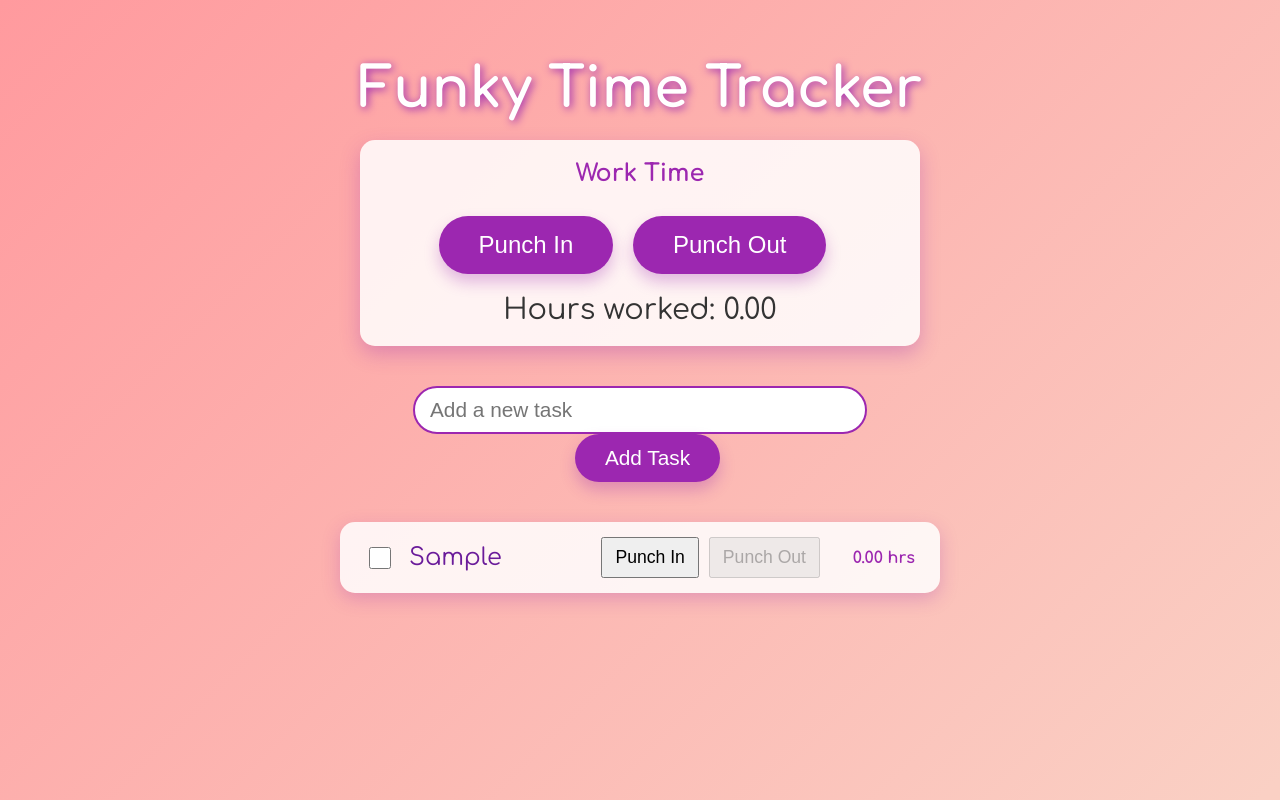
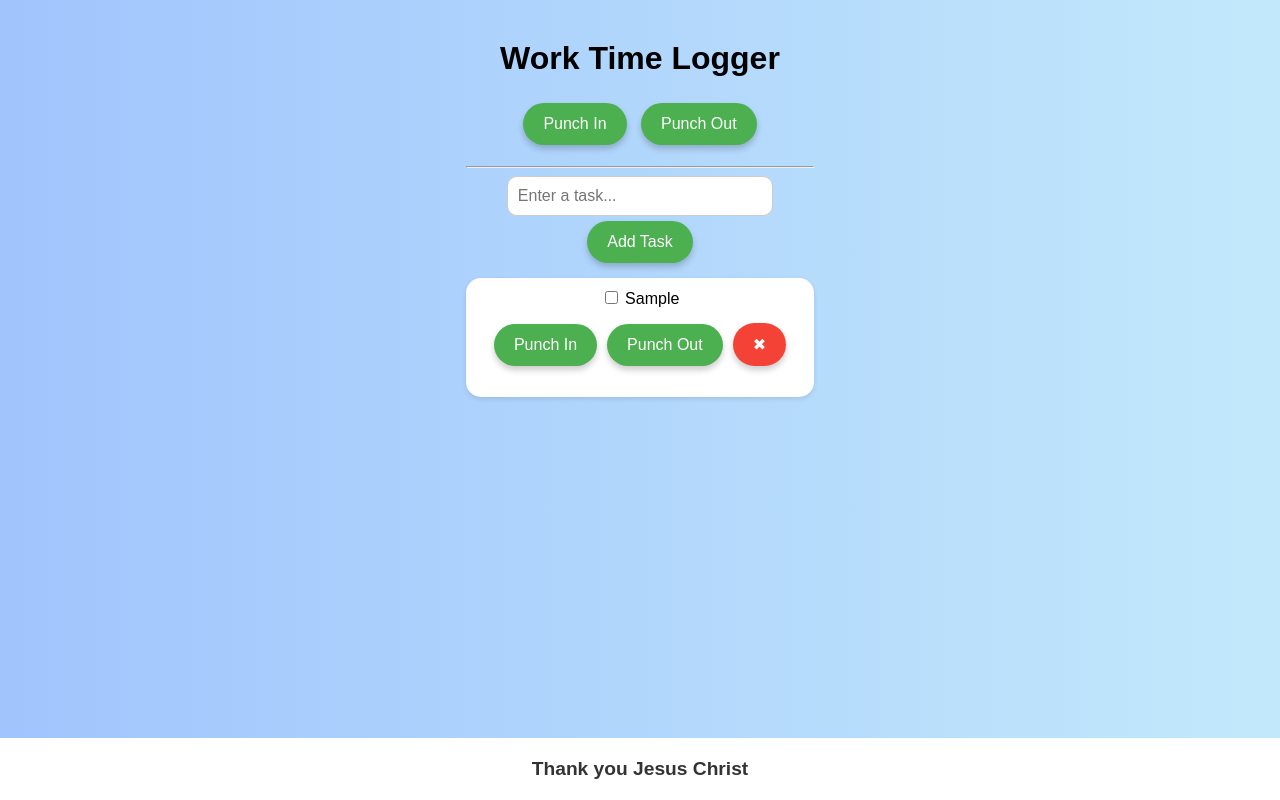
Before and after one commit to H4h4h4ha/My-App-Dev, a website: page public/index.html in a window 1280 px wide. Both pictures are taken after typing "Sample" into the empty fields and a click on the button "Add Task". Drawn offline with Linux system fonts and the light colour scheme.

Commit message:
Add files via upload

```diff
--- a/public/index.html
+++ b/public/index.html
@@ -2,381 +2,172 @@
 <html lang="en">
 <head>
   <meta charset="UTF-8" />
-<meta name="viewport" content="width=device-width, initial-scale=1, maximum-scale=1" />
-<title>Funky Time Tracker with Tasks</title>
+  <meta name="viewport" content="width=device-width, initial-scale=1.0"/>
+  <title>Time Logger</title>
   <style>
-  @import url('https://fonts.googleapis.com/css2?family=Comfortaa:wght@400;700&display=swap');
-
-  html, body {
-    height: 100%;
+    body {
+      font-family: Arial, sans-serif;
+      text-align: center;
+      background: linear-gradient(to right, #a1c4fd, #c2e9fb);
       margin: 0;
-    font-family: 'Comfortaa', cursive, sans-serif;
-    background: linear-gradient(135deg, #ff9a9e 0%, #fad0c4 99%, #fad0c4 100%);
-    color: #333;
-  }
-
-  body {
+      padding: 0;
+      min-height: 100vh;
       display: flex;
       flex-direction: column;
-    justify-content: flex-start;
-    align-items: center;
-    text-align: center;
-    min-height: 100vh;
-    padding: 20px;
-    box-sizing: border-box;
     }
 
     h1 {
-    font-size: 3.5rem;
-    margin-bottom: 20px;
-    color: #fff;
-    text-shadow: 2px 2px 8px #9c27b0;
+      margin-top: 20px;
     }
 
-  /* Work punch area */
-  #work-punch {
-    background: rgba(255 255 255 / 0.85);
-    border-radius: 15px;
-    padding: 20px 30px;
-    margin-bottom: 40px;
-    max-width: 500px;
-    width: 100%;
-    box-shadow: 0 8px 20px rgba(156, 39, 176, 0.3);
+    .container {
+      flex: 1;
+      padding: 20px;
+      max-width: 600px;
+      margin: auto;
+      overflow-y: auto;
     }
 
-  #work-punch h2 {
-    margin-top: 0;
-    color: #9c27b0;
+    button {
+      padding: 12px 20px;
+      margin: 5px;
+      border: none;
+      border-radius: 25px;
+      background-color: #4CAF50;
+      color: white;
+      font-size: 1em;
+      box-shadow: 0 4px 6px rgba(0,0,0,0.2);
+      cursor: pointer;
+      transition: all 0.2s ease-in-out;
     }
 
-  .btn {
-    background: #9c27b0;
-    border: none;
-    border-radius: 30px;
-    color: white;
-    padding: 15px 40px;
-    font-size: 1.5rem;
-    margin: 10px 15px 10px 0;
-    cursor: pointer;
-    box-shadow: 0 8px 15px rgba(156, 39, 176, 0.3);
-    transition: all 0.3s ease;
-    user-select: none;
-    min-width: 140px;
+    button:hover {
+      background-color: #45a049;
+      transform: scale(1.05);
     }
 
-  .btn:hover {
-    background: #7b1fa2;
-    box-shadow: 0 15px 20px rgba(123, 31, 162, 0.6);
-    transform: translateY(-3px);
+    input[type="text"] {
+      padding: 10px;
+      font-size: 1em;
+      border-radius: 10px;
+      border: 1px solid #ccc;
+      width: 70%;
     }
 
-  .btn:active {
-    background: #6a1b9a;
-    box-shadow: 0 5px 10px rgba(106, 27, 154, 0.7);
-    transform: translateY(1px);
+    .task {
+      background: white;
+      border-radius: 15px;
+      padding: 10px;
+      margin: 10px 0;
+      box-shadow: 0 2px 5px rgba(0,0,0,0.1);
     }
 
-  .btn:focus {
-    outline: none;
-    box-shadow: 0 0 12px 4px #e1bee7;
+    .task-actions {
+      margin-top: 10px;
     }
 
-  #work-hours {
-    font-size: 1.8rem;
-    margin-top: 10px;
+    .footer {
+      text-align: center;
+      padding: 20px;
+      font-weight: bold;
+      font-size: 1.2em;
+      background: #fff;
       color: #333;
-  }
-
-  /* Task input */
-  #task-input-section {
-    margin-bottom: 40px;
-    max-width: 600px;
-    width: 100%;
-  }
-
-  #task-input-section input[type="text"] {
-    width: 70%;
-    font-size: 1.3rem;
-    padding: 10px 15px;
-    border-radius: 30px;
-    border: 2px solid #9c27b0;
-    outline: none;
-    transition: border-color 0.3s ease;
-  }
-
-  #task-input-section input[type="text"]:focus {
-    border-color: #7b1fa2;
-  }
-
-  #add-task-btn {
-    background: #9c27b0;
-    border: none;
-    border-radius: 30px;
-    color: white;
-    padding: 12px 30px;
-    font-size: 1.3rem;
-    cursor: pointer;
-    margin-left: 15px;
-    box-shadow: 0 8px 15px rgba(156, 39, 176, 0.3);
-    transition: all 0.3s ease;
-    user-select: none;
-  }
-
-  #add-task-btn:hover {
-    background: #7b1fa2;
-  }
-
-  #add-task-btn:active {
-    background: #6a1b9a;
-    transform: translateY(1px);
-  }
-
-  /* Task list */
-  #task-list {
-    max-width: 600px;
-    width: 100%;
-  }
-
-  .task-item {
-    background: rgba(255 255 255 / 0.85);
-    border-radius: 15px;
-    padding: 15px 25px;
-    margin-bottom: 15px;
-    box-shadow: 0 6px 18px rgba(156, 39, 176, 0.25);
-    display: flex;
-    align-items: center;
-    justify-content: space-between;
-  }
-
-  .task-info {
-    display: flex;
-    align-items: center;
-    gap: 15px;
-    flex: 1;
-  }
-
-  .task-info input[type="checkbox"] {
-    width: 22px;
-    height: 22px;
-    cursor: pointer;
-  }
-
-  .task-name {
-    font-size: 1.5rem;
-    color: #6a1b9a;
-    flex: 1;
-    text-align: left;
-    user-select: none;
-  }
-
-  .task-buttons {
-    display: flex;
-    gap: 10px;
-  }
-
-  .task-buttons button {
-    min-width: 90px;
-    padding: 8px 12px;
-    font-size: 1.1rem;
-  }
-
-  .task-hours {
-    margin-left: 15px;
-    font-weight: 700;
-    color: #9c27b0;
-    min-width: 80px;
-    text-align: right;
-    user-select: none;
-  }
-
-  /* Responsive */
-  @media (max-width: 480px) {
-    h1 {
-      font-size: 2.8rem;
-    }
-
-    #work-punch, #task-list, #task-input-section {
-      max-width: 100%;
-      padding: 10px 15px;
-    }
-
-    .btn {
-      font-size: 1.3rem;
-      padding: 12px 30px;
-      min-width: 120px;
-      margin: 8px 8px 8px 0;
-    }
-
-    .task-item {
-      flex-direction: column;
-      align-items: flex-start;
-      gap: 10px;
-    }
-
-    .task-buttons {
-      width: 100%;
-      justify-content: flex-start;
-    }
-
-    .task-hours {
-      text-align: left;
-      margin-left: 0;
-    }
     }
   </style>
 </head>
 <body>
+  <div class="container">
+    <h1>Work Time Logger</h1>
 
-  <h1>Funky Time Tracker</h1>
+    <div>
+      <button onclick="punch('in')">Punch In</button>
+      <button onclick="punch('out')">Punch Out</button>
+      <p id="workTime"></p>
+    </div>
 
-  <!-- Work Punch Section -->
-  <section id="work-punch">
-    <h2>Work Time</h2>
-    <button class="btn" id="work-punch-in">Punch In</button>
-    <button class="btn" id="work-punch-out" disabled>Punch Out</button>
-    <div id="work-hours">Hours worked: 0.00</div>
-  </section>
+    <hr />
 
-  <!-- Task input -->
-  <section id="task-input-section">
-    <input type="text" id="new-task-name" placeholder="Add a new task" />
-    <button id="add-task-btn">Add Task</button>
-  </section>
+    <div>
+      <input type="text" id="taskInput" placeholder="Enter a task..." />
+      <button onclick="addTask()">Add Task</button>
+    </div>
 
-  <!-- Task list -->
-  <section id="task-list"></section>
+    <div id="taskList"></div>
+  </div>
+
+  <div class="footer">Thank you Jesus Christ</div>
 
   <script>
-  // ----------- Work Time Punch Logic ------------
+    let workStartTime = null;
 
-  let workPunchInTime = null;
-  let totalWorkHours = 0;
+    function punch(type) {
+      const now = new Date();
+      if (type === 'in') {
+        workStartTime = now;
+        document.getElementById('workTime').innerText = "Punched in at " + now.toLocaleTimeString();
+      } else if (type === 'out' && workStartTime) {
+        const diffMs = now - workStartTime;
+        const hours = (diffMs / (1000 * 60 * 60)).toFixed(2);
+        document.getElementById('workTime').innerText = `Total work time: ${hours} hours`;
+        workStartTime = null;
+      }
+    }
 
-  const workPunchInBtn = document.getElementById('work-punch-in');
-  const workPunchOutBtn = document.getElementById('work-punch-out');
-  const workHoursDisplay = document.getElementById('work-hours');
+    function addTask() {
+      const taskInput = document.getElementById('taskInput');
+      const taskText = taskInput.value.trim();
+      if (taskText === '') return;
 
-  workPunchInBtn.addEventListener('click', () => {
-    workPunchInTime = new Date();
-    workPunchInBtn.disabled = true;
-    workPunchOutBtn.disabled = false;
-  });
+      const taskDiv = document.createElement('div');
+      taskDiv.className = 'task';
 
-  workPunchOutBtn.addEventListener('click', () => {
-    if (!workPunchInTime) return;
-    const now = new Date();
-    const diffMs = now - workPunchInTime;
-    const diffHours = diffMs / (1000 * 60 * 60);
-    totalWorkHours += diffHours;
-    workHoursDisplay.textContent = `Hours worked: ${totalWorkHours.toFixed(2)}`;
-    workPunchInTime = null;
-    workPunchInBtn.disabled = false;
-    workPunchOutBtn.disabled = true;
-  });
-
-  // ----------- Task List Logic ------------
-
-  const taskListEl = document.getElementById('task-list');
-  const addTaskBtn = document.getElementById('add-task-btn');
-  const newTaskInput = document.getElementById('new-task-name');
-
-  // Store tasks in this array
-  // Each task = { id, name, punchIn: Date|null, totalHours: number, completed: boolean }
-  let tasks = [];
-
-  // Render tasks list
-  function renderTasks() {
-    taskListEl.innerHTML = '';
-    tasks.forEach(task => {
-      const taskEl = document.createElement('div');
-      taskEl.className = 'task-item';
-
-      const infoEl = document.createElement('div');
-      infoEl.className = 'task-info';
-
-      // Checkbox
       const checkbox = document.createElement('input');
       checkbox.type = 'checkbox';
-      checkbox.checked = task.completed;
-      checkbox.addEventListener('change', () => {
-        task.completed = checkbox.checked;
-      });
 
-      // Task name
-      const nameEl = document.createElement('div');
-      nameEl.className = 'task-name';
-      nameEl.textContent = task.name;
+      const label = document.createElement('label');
+      label.innerText = ' ' + taskText;
 
-      infoEl.appendChild(checkbox);
-      infoEl.appendChild(nameEl);
+      const punchInBtn = document.createElement('button');
+      punchInBtn.innerText = 'Punch In';
+      const punchOutBtn = document.createElement('button');
+      punchOutBtn.innerText = 'Punch Out';
 
-      // Buttons container
-      const btnsEl = document.createElement('div');
-      btnsEl.className = 'task-buttons';
+      const timeDisplay = document.createElement('p');
 
-      // Punch In button
-      const punchInBtn = document.createElement('button');
-      punchInBtn.textContent = 'Punch In';
-      punchInBtn.disabled = task.punchIn !== null;
-      punchInBtn.addEventListener('click', () => {
-        if (task.punchIn === null) {
-          task.punchIn = new Date();
-          punchInBtn.disabled = true;
-          punchOutBtn.disabled = false;
+      let taskStartTime = null;
+      punchInBtn.onclick = () => {
+        taskStartTime = new Date();
+        timeDisplay.innerText = 'Task started at ' + taskStartTime.toLocaleTimeString();
+      };
+      punchOutBtn.onclick = () => {
+        if (taskStartTime) {
+          const end = new Date();
+          const diff = (end - taskStartTime) / (1000 * 60 * 60);
+          timeDisplay.innerText = `Task duration: ${diff.toFixed(2)} hours`;
+          taskStartTime = null;
         }
-      });
+      };
 
-      // Punch Out button
-      const punchOutBtn = document.createElement('button');
-      punchOutBtn.textContent = 'Punch Out';
-      punchOutBtn.disabled = task.punchIn === null;
-      punchOutBtn.addEventListener('click', () => {
-        if (task.punchIn !== null) {
-          const now = new Date();
-          const diffMs = now - task.punchIn;
-          const diffHours = diffMs / (1000 * 60 * 60);
-          task.totalHours += diffHours;
-          task.punchIn = null;
-          punchInBtn.disabled = false;
-          punchOutBtn.disabled = true;
-          renderTasks(); // re-render to update hours
+      const closeBtn = document.createElement('button');
+      closeBtn.innerText = '✖';
+      closeBtn.style.background = '#f44336';
+      closeBtn.onclick = () => taskDiv.remove();
+
+      const actions = document.createElement('div');
+      actions.className = 'task-actions';
+      actions.appendChild(punchInBtn);
+      actions.appendChild(punchOutBtn);
+      actions.appendChild(closeBtn);
+
+      taskDiv.appendChild(checkbox);
+      taskDiv.appendChild(label);
+      taskDiv.appendChild(actions);
+      taskDiv.appendChild(timeDisplay);
+
+      document.getElementById('taskList').appendChild(taskDiv);
+      taskInput.value = '';
     }
-      });
-
-      btnsEl.appendChild(punchInBtn);
-      btnsEl.appendChild(punchOutBtn);
-
-      // Hours display
-      const hoursEl = document.createElement('div');
-      hoursEl.className = 'task-hours';
-      hoursEl.textContent = `${task.totalHours.toFixed(2)} hrs`;
-
-      taskEl.appendChild(infoEl);
-      taskEl.appendChild(btnsEl);
-      taskEl.appendChild(hoursEl);
-
-      taskListEl.appendChild(taskEl);
-    });
-  }
-
-  // Add new task
-  addTaskBtn.addEventListener('click', () => {
-    const taskName = newTaskInput.value.trim();
-    if (!taskName) return alert('Please enter a task name');
-    tasks.push({
-      id: Date.now(),
-      name: taskName,
-      punchIn: null,
-      totalHours: 0,
-      completed: false,
-    });
-    newTaskInput.value = '';
-    renderTasks();
-  });
-
-  // Initial render
-  renderTasks();
   </script>
-
 </body>
 </html>
```
Lines whose indentation alone changed are shown as unchanged.
